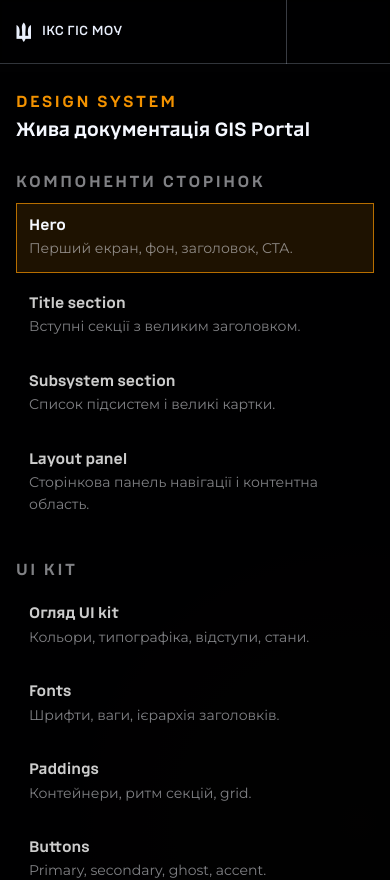
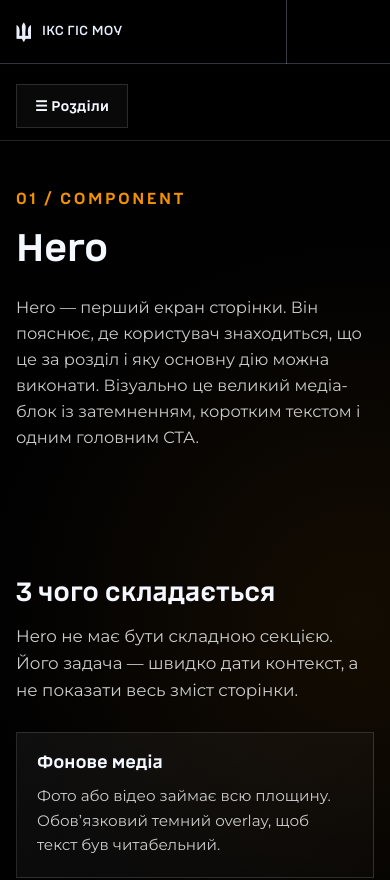
Before and after one commit to britanhate/UI-kit, a Next.js app: page /hero in a window 390 px wide. Shown: the top 880 px of the page. Built offline with nearby package versions, Linux system fonts and the light colour scheme.

Commit message:
Add mobile design system navigation drawer

```diff
--- /dev/null
+++ b/src/design-system/DocsMobileNavigation.tsx
@@ -0,0 +1,109 @@
+"use client";
+
+import { useEffect, useId, useState } from "react";
+import Link from "next/link";
+
+import { useBodyScrollLock } from "@/hooks/useBodyScrollLock";
+
+import { designSystemNav } from "./navigation";
+import styles from "./DocsShell.module.css";
+
+export function DocsMobileNavigation({ currentHref }: Readonly<{ currentHref: string }>) {
+  const [isOpen, setIsOpen] = useState(false);
+  const titleId = useId();
+
+  useBodyScrollLock(isOpen);
+
+  useEffect(() => {
+    if (!isOpen) return;
+
+    function handleKeyDown(event: KeyboardEvent) {
+      if (event.key === "Escape") {
+        setIsOpen(false);
+      }
+    }
+
+    document.addEventListener("keydown", handleKeyDown);
+
+    return () => {
+      document.removeEventListener("keydown", handleKeyDown);
+    };
+  }, [isOpen]);
+
+  function closeMenu() {
+    setIsOpen(false);
+  }
+
+  return (
+    <>
+      <div className={styles.mobileNavBar}>
+        <button
+          className={styles.mobileNavButton}
+          type="button"
+          aria-expanded={isOpen}
+          aria-controls="design-system-mobile-navigation"
+          onClick={() => setIsOpen(true)}
+        >
+          ☰ Розділи
+        </button>
+      </div>
+
+      <div
+        className={`${styles.mobileNavBackdrop} ${isOpen ? styles.mobileNavBackdropOpen : ""}`}
+        aria-hidden="true"
+        hidden={!isOpen}
+        onClick={closeMenu}
+      />
+
+      <aside
+        id="design-system-mobile-navigation"
+        className={`${styles.mobileNavPanel} ${isOpen ? styles.mobileNavPanelOpen : ""}`}
+        aria-label="Навігація дизайн-системи"
+        aria-labelledby={titleId}
+        aria-modal="true"
+        role="dialog"
+        hidden={!isOpen}
+        data-lenis-prevent
+      >
+        <div className={styles.mobileNavHeader}>
+          <h2 id={titleId} className={styles.mobileNavTitle}>
+            Розділи
+          </h2>
+          <button className={styles.mobileNavClose} type="button" onClick={closeMenu}>
+            Закрити
+          </button>
+        </div>
+
+        <Link href="/" className={styles.homeLink} onClick={closeMenu}>
+          <span className={styles.homeLabel}>Design system</span>
+          <span className={styles.homeTitle}>Жива документація GIS Portal</span>
+        </Link>
+
+        {designSystemNav.map((group) => (
+          <section key={group.title} className={styles.navGroup}>
+            <h2 className={styles.navTitle}>{group.title}</h2>
+            <ul className={styles.navList}>
+              {group.items.map((item) => {
+                const isActive = item.href === currentHref;
+
+                return (
+                  <li key={item.href}>
+                    <Link
+                      href={item.href}
+                      className={`${styles.navLink} ${isActive ? styles.navLinkActive : ""}`}
+                      aria-current={isActive ? "page" : undefined}
+                      onClick={closeMenu}
+                    >
+                      <span className={styles.navLinkLabel}>{item.label}</span>
+                      <span className={styles.navLinkDescription}>{item.description}</span>
+                    </Link>
+                  </li>
+                );
+              })}
+            </ul>
+          </section>
+        ))}
+      </aside>
+    </>
+  );
+}
--- a/src/design-system/DocsShell.module.css
+++ b/src/design-system/DocsShell.module.css
@@ -127,6 +127,59 @@
   color: var(--color-text-faint);
   font-size: var(--text-sm);
   line-height: var(--leading-body);
+}
+
+.mobileNavBar,
+.mobileNavBackdrop,
+.mobileNavPanel {
+  display: none;
+}
+
+.mobileNavButton,
+.mobileNavClose {
+  border: var(--border-width) solid var(--color-border-soft);
+  color: var(--color-soft-white);
+  background: rgba(255, 255, 255, 0.035);
+  cursor: pointer;
+  font-family: var(--font-heading);
+  font-size: var(--text-sm);
+  font-weight: var(--font-weight-semibold);
+  letter-spacing: var(--tracking-button);
+  transition:
+    border-color var(--duration-fast) var(--ease-standard),
+    background var(--duration-fast) var(--ease-standard),
+    color var(--duration-fast) var(--ease-standard);
+}
+
+.mobileNavButton:hover,
+.mobileNavButton:focus-visible,
+.mobileNavClose:hover,
+.mobileNavClose:focus-visible {
+  border-color: var(--color-accent-border);
+  color: var(--color-soft-white);
+  background: var(--color-accent-soft);
+  outline: none;
+}
+
+.mobileNavHeader {
+  display: flex;
+  align-items: center;
+  justify-content: space-between;
+  gap: var(--space-4);
+  margin-bottom: var(--space-6);
+}
+
+.mobileNavTitle {
+  margin: 0;
+  color: var(--color-soft-white);
+  font-family: var(--font-heading);
+  font-size: 1.1rem;
+  line-height: var(--leading-tight);
+}
+
+.mobileNavClose {
+  min-height: var(--button-height-sm);
+  padding: var(--button-padding-sm);
 }
 
 .content {
@@ -344,19 +397,74 @@
   }
 
   .sidebar {
-    position: relative;
-    top: auto;
-    height: auto;
-    border-right: 0;
-    border-bottom: var(--border-width) solid var(--color-border-soft);
+    display: none;
   }
 
-  .sidebarInner {
-    padding: var(--space-5) var(--container-padding);
+  .mobileNavBar {
+    position: sticky;
+    top: var(--header-height);
+    z-index: 20;
+
+    display: flex;
+    justify-content: flex-start;
+
+    border-bottom: var(--border-width) solid var(--color-border-soft);
+    background: rgba(1, 1, 2, 0.94);
+    padding: var(--space-3) var(--container-padding);
+    backdrop-filter: blur(16px);
+  }
+
+  .mobileNavButton {
+    min-height: var(--button-height-md);
+    padding: var(--button-padding-md);
+  }
+
+  .mobileNavBackdrop {
+    position: fixed;
+    inset: 0;
+    z-index: 90;
+
+    display: block;
+
+    background: var(--color-overlay);
+    opacity: 0;
+    pointer-events: none;
+    transition: opacity var(--duration-base) var(--ease-standard);
+  }
+
+  .mobileNavBackdropOpen {
+    opacity: 1;
+    pointer-events: auto;
+  }
+
+  .mobileNavPanel {
+    position: fixed;
+    inset: 0 auto 0 0;
+    z-index: 100;
+
+    display: block;
+
+    width: min(88vw, var(--docs-sidebar-width));
+    max-height: 100dvh;
+    overflow-y: auto;
+    overflow-x: hidden;
+    overscroll-behavior: contain;
+    -webkit-overflow-scrolling: touch;
+
+    border-right: var(--border-width) solid var(--color-border-soft);
+    background: rgba(1, 1, 2, 0.98);
+    padding: var(--space-5) var(--container-padding) var(--space-8);
+
+    transform: translateX(-100%);
+    transition: transform var(--duration-base) var(--ease-out-soft);
+  }
+
+  .mobileNavPanelOpen {
+    transform: translateX(0);
   }
 
   .navList {
-    grid-template-columns: repeat(2, minmax(0, 1fr));
+    grid-template-columns: 1fr;
   }
 }
 
@@ -369,15 +477,16 @@
     grid-template-columns: 1fr;
   }
 
-  .navList {
-    grid-template-columns: 1fr;
-  }
-
   .page {
     padding-inline: var(--space-4);
   }
 
-  .sidebarInner {
+  .mobileNavBar {
+    padding-inline: var(--space-4);
+  }
+
+  .mobileNavPanel {
+    width: min(92vw, var(--docs-sidebar-width));
     padding-inline: var(--space-4);
   }
 
--- a/src/design-system/DocsShell.tsx
+++ b/src/design-system/DocsShell.tsx
@@ -1,6 +1,7 @@
 import type { ReactNode } from "react";
 import Link from "next/link";
 import { designSystemNav } from "./navigation";
+import { DocsMobileNavigation } from "./DocsMobileNavigation";
 import { ExpandableCodeBlock } from "./ExpandableCodeBlock";
 import { getSourceCode } from "./source/getSourceCode";
 import styles from "./DocsShell.module.css";
@@ -14,6 +15,7 @@ export function DocsShell({
 }>) {
   return (
     <main className={styles.shell}>
+      <DocsMobileNavigation currentHref={currentHref} />
       <div className={styles.layout}>
         <aside className={styles.sidebar} aria-label="Навігація дизайн-системи">
           <div className={styles.sidebarInner} data-lenis-prevent>
```
